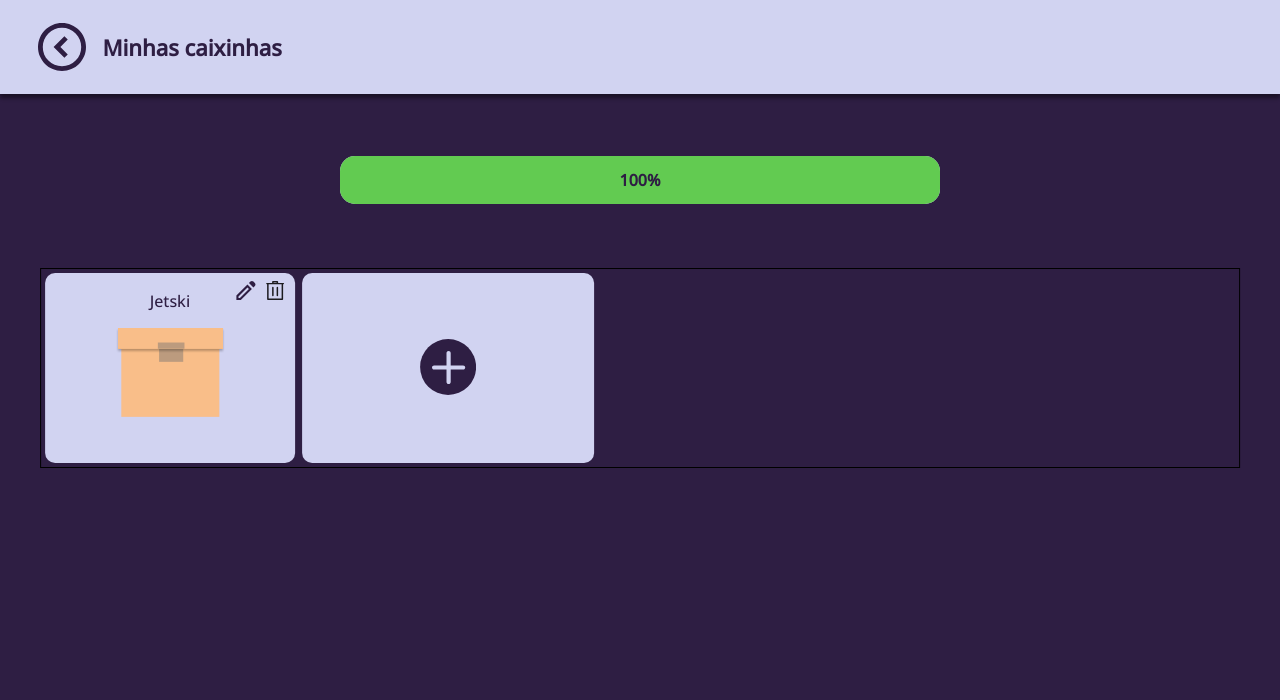
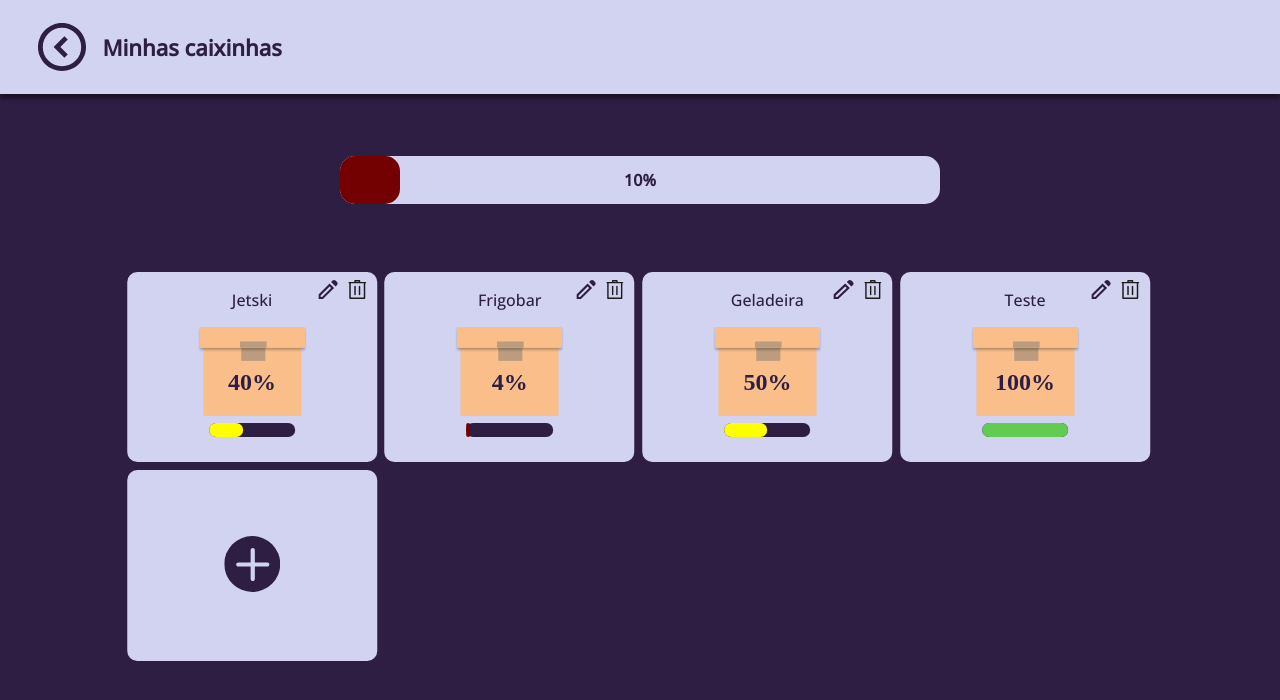
Before and after one commit to JoseEdSouza/finesup, a React (Vite) app in the folder app/: page /1 in a window 1280 px wide. Shown: the top 700 px of the page. Built offline with nearby package versions, Linux system fonts and the light colour scheme.

Commit message:
add progressBar in BoxContainerHome component
add progressBar in Box component

```diff
--- a/app/src/components/Box/Box.css
+++ b/app/src/components/Box/Box.css
@@ -26,6 +26,16 @@
     transform: translateX(-50%);
 }
 
+#labelValueProgress{
+    position: absolute;
+    font-family: "Open-Sans";
+    font-size: 3vh;
+    color: var(--primaryColor);
+    left: 50%;
+    transform: translateX(-50%);
+    top: 12.10vh;
+}
+
 #iconEdit{
     position: absolute;
     height: 2.4vh;
--- a/app/src/components/Box/Box.tsx
+++ b/app/src/components/Box/Box.tsx
@@ -2,12 +2,27 @@ import ProgressBar from "../ProgressBar/ProgressBar";
 import "./Box.css";
 
 function Box(props:{name:string, valueCurrent:number, valueMax:number}){
+
+    const setValueBar = () => {
+        let valueBar = Number(((props.valueCurrent/props.valueMax)*100).toFixed(2));
+
+        if(valueBar > 100){
+            valueBar = 100;
+        }
+        return valueBar;
+    }
+
     return(
         <div id="box">
             <label id="labelBox">{props.name}</label>
+
             <img src="icon_box.svg" id="iconBox"/>
+            <strong><label id="labelValueProgress">{setValueBar()}%</label></strong>
+
             <img src="icon_edit.svg" id="iconEdit"/>
             <img src="icon_delete.svg" id="iconDelete"/>
+
+            <ProgressBar valueCurrent={props.valueCurrent} valueMax={props.valueMax} progress={0} width={6.73} height={1.75} top={18.84} backgroundStyle="var(--primaryColor)" labelStyle=""/>
         </div>
     );
 }
--- a/app/src/components/BoxContainerHome/BoxContainerHome.tsx
+++ b/app/src/components/BoxContainerHome/BoxContainerHome.tsx
@@ -1,9 +1,11 @@
+import ProgressBar from "../ProgressBar/ProgressBar";
 import "./BoxContainerHome.css";
 
 function BoxContainerHome(){
     return(
         <div id="boxContainer">
             <label id="labelBoxes"><strong>Minhas caixinhas</strong></label>
+            <ProgressBar valueCurrent={100} valueMax={1000} progress={1} height={2.92} width={28.99} top={7.91} backgroundStyle="var(--primaryColor)" labelStyle="var(--secondaryColor)"/>
         </div>
     );
 }
--- a/app/src/components/BoxesGroup/BoxesGroup.css
+++ b/app/src/components/BoxesGroup/BoxesGroup.css
@@ -1,7 +1,7 @@
 #containerBoxes{
     position: absolute;
-    border: 1px solid black;
     width: 93.735vw;
+    max-width: 1033.5px;
     height: fit-content;
     justify-content: start;
     display: flex;
@@ -15,6 +15,7 @@
     position: relative;
     background-color: #D1D3F1;
     width: 22.77vw;
+    max-width: 250px;
     height: 23.82vh;
     margin: 0.3vw;
     border-radius: 10px;
--- a/app/src/components/BoxesGroup/BoxesGroup.tsx
+++ b/app/src/components/BoxesGroup/BoxesGroup.tsx
@@ -4,7 +4,10 @@ import { Link } from "react-router-dom";
 function BoxesGroup(){
     return(
         <div id="containerBoxes">
-            <Box name="Jetski" valueCurrent={2000} valueMax={2500}/>
+            <Box name="Jetski" valueCurrent={1000} valueMax={2500}/>
+            <Box name="Frigobar" valueCurrent={100} valueMax={2500}/>
+            <Box name="Geladeira" valueCurrent={1250} valueMax={2500}/>
+            <Box name="Teste" valueCurrent={2500} valueMax={2500}/>
             <Link to="/1/addBoxes">
                 <button id="plus">
                     <img src="./plus_icon.svg" id="icon"/>
--- a/app/src/components/ProgressBar/ProgressBar.tsx
+++ b/app/src/components/ProgressBar/ProgressBar.tsx
@@ -1,6 +1,6 @@
 import "./ProgressBar.css";
 
-function ProgressBar(props:{valueMax:number, valueCurrent:number, progress:number}){
+function ProgressBar(props:{valueMax:number, valueCurrent:number, progress:number, width:number, height:number, top:number, backgroundStyle:string, labelStyle:string}){
 
     const setValueBar = (valueCurrent:number, valueMax:number) => {
         let valueBar = Number(((valueCurrent/valueMax)*100).toFixed(2));
@@ -34,11 +34,12 @@ function ProgressBar(props:{valueMax:number, valueCurrent:number, progress:numbe
 
     const getLabelProgress = (progress:number) => {
         if(progress === 1){
-            return <label id="labelProgress"><strong>{setValueBar(props.valueCurrent, props.valueMax)}%</strong></label>
+            return <label id="labelProgress" style={{color: props.labelStyle}}><strong>{setValueBar(props.valueCurrent, props.valueMax)}%</strong></label>
         }
     }
+
     return(
-        <div id="totalBar">
+        <div id="totalBar" style={{width: props.width + 'vw', height: props.height + 'vh', top: props.top + 'vh', backgroundColor: props.backgroundStyle}}>
             <div id="progressBar" style={{width: setValueBar(props.valueCurrent, props.valueMax)+'%', backgroundColor: setColorBar(props.valueCurrent, props.valueMax)}}></div>
             {getLabelProgress(props.progress)}
         </div>
--- a/app/src/components/Transaction/Transaction.tsx
+++ b/app/src/components/Transaction/Transaction.tsx
@@ -3,7 +3,7 @@ import "./Transaction.css";
 function Transaction(){
     return(
         <div className="LaunchContainer">
-            <img src="icon_bonus.svg" id="iconInTransaction"/>
+            <img src="icon_transaction.svg" id="iconInTransaction"/>
             <label className="NameTransaction"><strong>Pizza</strong></label>
             <label className="TypeTransaction">Alimentação</label>
             <label className="ValueTransactionExpense">R$900,00</label>
--- a/app/src/pages/CRUDBoxes.tsx
+++ b/app/src/pages/CRUDBoxes.tsx
@@ -6,7 +6,7 @@ function CRUDBoxes() {
     return (
         <>
             <NavBarDefault name="Minhas caixinhas" backTo="0"/>
-            <ProgressBar valueCurrent={100} valueMax={100} progress={1}/>
+            <ProgressBar valueCurrent={10} valueMax={100} progress={1} width={60} height={6} top={19.5} backgroundStyle="var(--secondaryColor)" labelStyle="var(--primaryColor)"/>
             <BoxesGroup/>
         </>
     );
```
